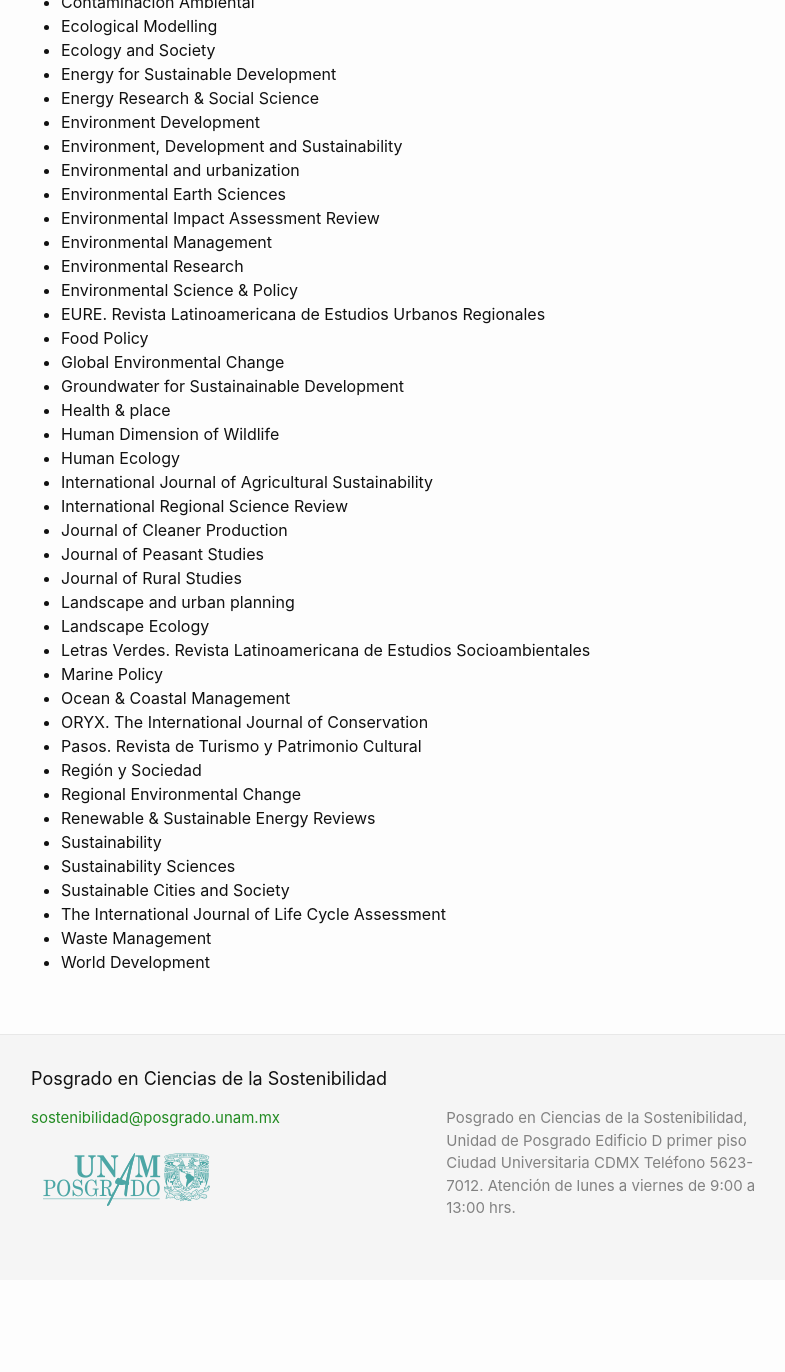
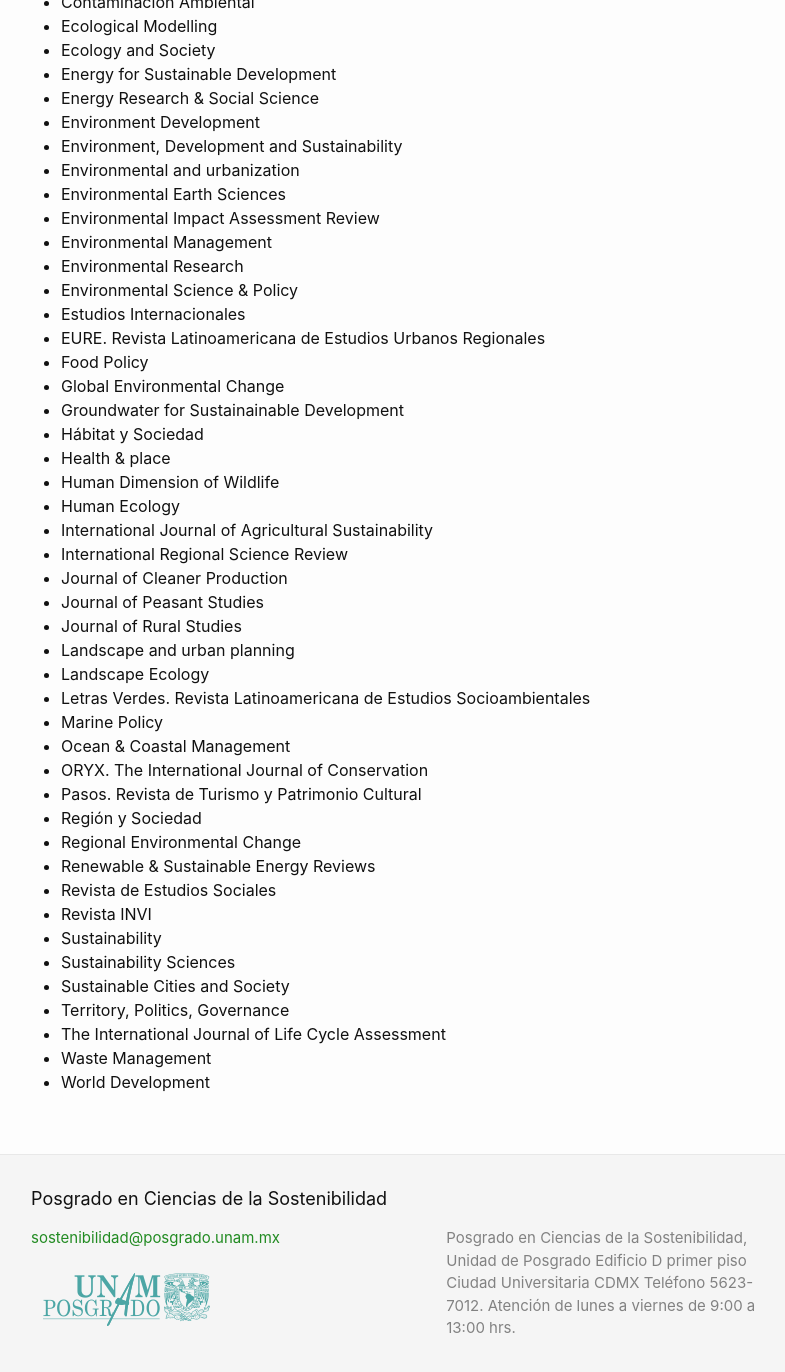
Before and after one commit to pcs-unam/pcs-unam.github.io, a Jekyll site: the page built from doctorado/catalogo_revistas.md, in a window 1280 px wide and 1400 px high, scrolled down 586 px. Shown: the top 1372 px of the window, without its empty margins (239-1024 px from the left). Built offline with Jekyll 4.4.1, drawn with Linux system fonts in a browser that asks for light colours; before the commit the page ends 1866 px from its top, so only the background shows below that.

Commit message:
Se incluyeron nuevas revistas

```diff
--- a/doctorado/catalogo_revistas.md
+++ b/doctorado/catalogo_revistas.md
@@ -29,10 +29,12 @@ permalink: /doctorado/catalogo_revistas/
  - Environmental Management
  - Environmental Research
  - Environmental Science & Policy
+ - Estudios Internacionales
  - EURE. Revista Latinoamericana de Estudios Urbanos Regionales
  - Food Policy
  - Global Environmental Change
  - Groundwater for Sustainainable Development
+ - Hábitat y Sociedad
  - Health & place
  - Human Dimension of Wildlife
  - Human Ecology
@@ -51,9 +53,12 @@ permalink: /doctorado/catalogo_revistas/
  - Región y Sociedad
  - Regional Environmental Change
  - Renewable & Sustainable Energy Reviews
+ - Revista de Estudios Sociales
+ - Revista INVI
  - Sustainability
  - Sustainability Sciences
  - Sustainable Cities and Society
+ - Territory, Politics, Governance
  - The International Journal of Life Cycle Assessment
  - Waste Management
  - World Development
```
